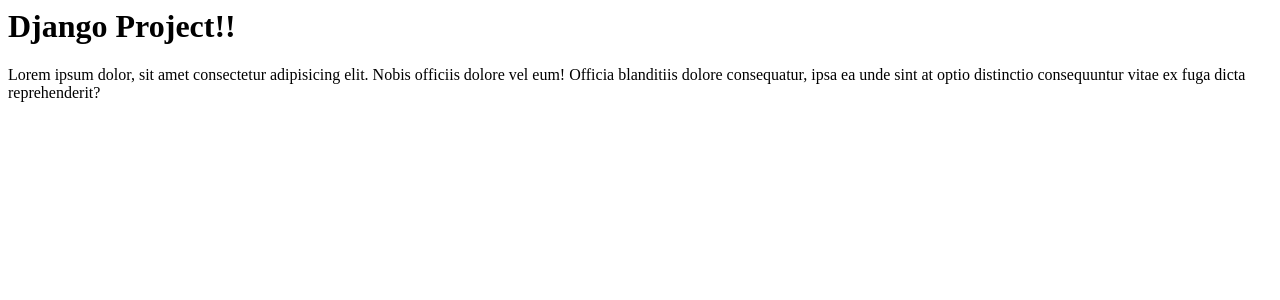
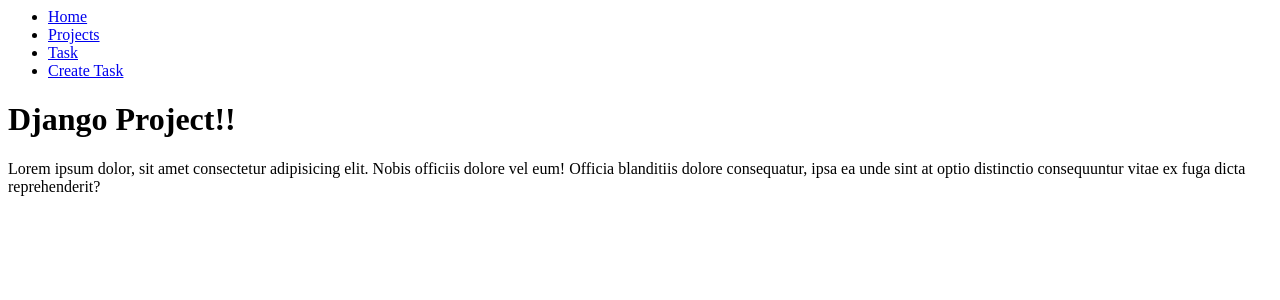
Before and after one commit to JamesLozano1/DJango-project, a Django app: page / in a window 1280 px wide. Shown: the top 300 px of the page. Run offline with Django 4.2, Linux system fonts and the light colour scheme.

Commit message:
actualizacion 1.1

```diff
--- /dev/null
+++ b/myapp/forms.py
@@ -0,0 +1,5 @@
+from django import forms
+
+class createNewTask(forms.Form):
+    title = forms.CharField(label="Task title", max_length=200)
+    description = forms.CharField(label="Task descriptión", widget=forms.Textarea)
--- a/myapp/templates/index.html
+++ b/myapp/templates/index.html
@@ -1,2 +1,9 @@
+{% extends 'layouts/base.html' %}
+
+{% block content %}
+
 <h1>{{ title }}</h1>
 <p>Lorem ipsum dolor, sit amet consectetur adipisicing elit. Nobis officiis dolore vel eum! Officia blanditiis dolore consequatur, ipsa ea unde sint at optio distinctio consequuntur vitae ex fuga dicta reprehenderit?</p>
+
+
+{% endblock %}
--- /dev/null
+++ b/myapp/templates/layouts/base.html
@@ -0,0 +1,18 @@
+<nav>
+    <ul>
+        <li>
+            <a href="/">Home</a>
+        </li>
+        <li>
+            <a href="/projects">Projects</a>
+        </li>
+        <li>
+            <a href="/task">Task</a>
+        </li>
+        <li>
+            <a href="/create_task">Create Task</a>
+        </li>
+    </ul>
+</nav>
+{% block content %}
+{% endblock %}
--- a/myapp/templates/projects.html
+++ b/myapp/templates/projects.html
@@ -1,3 +1,7 @@
+{% extends 'layouts/base.html' %}
+{% block content %}
+
+
 <h1>{{title}}</h1>
 <!-- Jinja Loops -->
 <!-- {{projects}} -->
@@ -10,3 +14,5 @@
 </article>
 
 {% endfor %}
+
+{% endblock %}
--- a/myapp/templates/task.html
+++ b/myapp/templates/task.html
@@ -1,3 +1,7 @@
+{% extends 'layouts/base.html' %}
+{% block content %}
+
+
 <h1>{{title}}</title></h1>
 {% for task in tasks %}
 
@@ -15,3 +19,5 @@
 </article>
 
 {% endfor %}
+
+{% endblock %}
--- a/myapp/urls.py
+++ b/myapp/urls.py
@@ -10,4 +10,5 @@ urlpatterns = [
     path('task', views.taks),
     path('taks/<int:id>', views.taks),
     path('ProjectName/<str:name>', views.BuscarNombre),
+    path('create_task', views.create_task),
 ]
```
Also changed, not shown: myapp/templates/create_task.html (added, +13 -0 lines), db.sqlite3.
